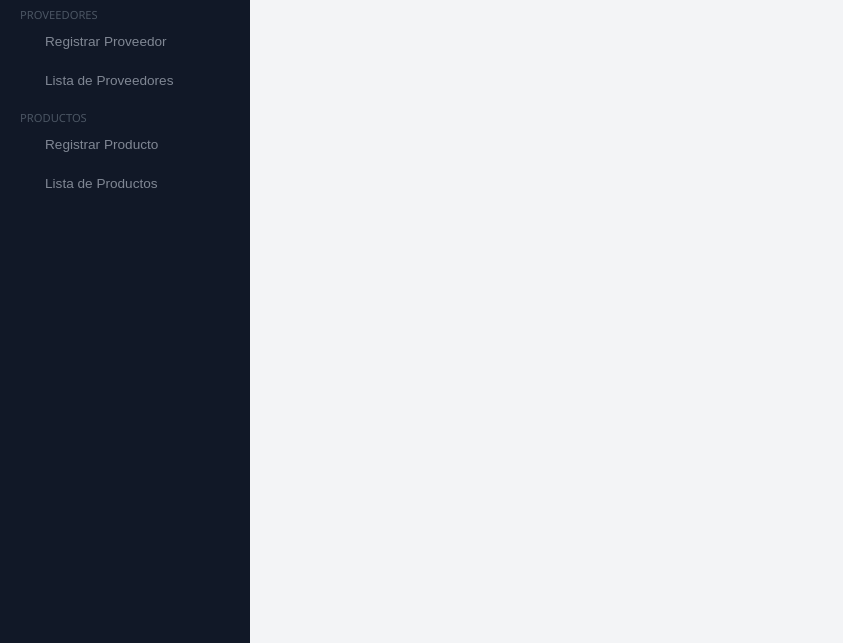
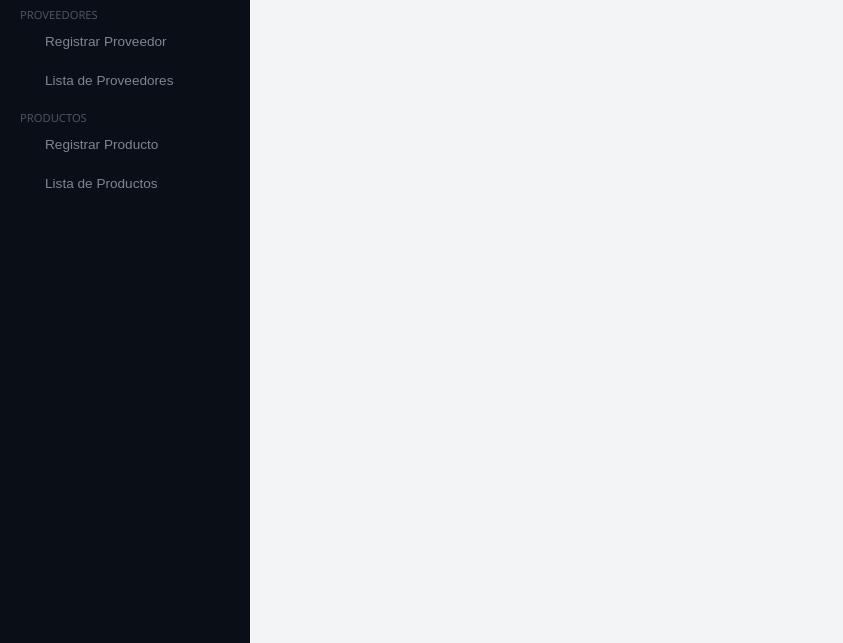
Before and after one commit to idr406/DL_Proyecto, a website: page src/views/M.Mantenimiento/mantenimiento_v2.html in a window 1280 px wide. Shown: the part 157-800 px from the top of the page, without its empty margins (0-843 px from the left). Drawn offline with Linux system fonts and the light colour scheme.

Commit message:
camfinal

```diff
--- a/src/views/M.Mantenimiento/mantenimiento_v2.html
+++ b/src/views/M.Mantenimiento/mantenimiento_v2.html
@@ -8,7 +8,7 @@
         :root {
             --fiusha: #ff007f;
             --fiusha-dark: #d4006a;
-            --sidebar-bg: #111827;
+            --sidebar-bg: #0a0e17;
             --body-bg: #f3f4f6;
             --danger: #ef4444;
             --success: #10b981;
```
